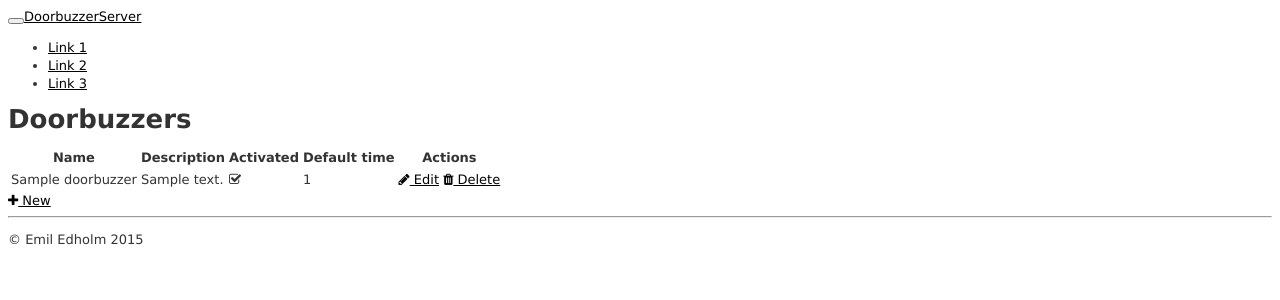
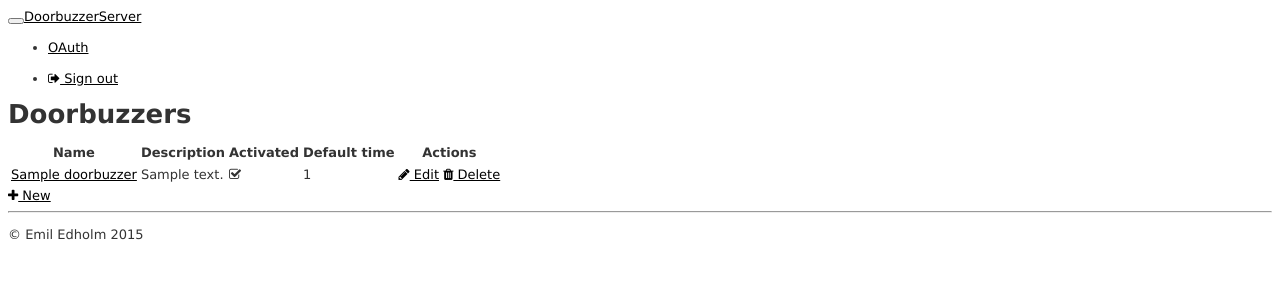
Before and after one commit to Edholm/doorbuzzer-server, a Rails app: page /doorbuzzers in a window 1280 px wide. Shown: the top 300 px of the page. Run offline with Rails 7, Linux system fonts and the light colour scheme; a user stored in the database is signed in; tables that the repository leaves empty hold one stand-in row (values such as "Sample post"); style sheets or scripts are compiled from the project's sources; parts of the project's set-up code (start-up, migrations or seed data) failed here and were passed over; some libraries are stand-ins or nearby versions.

Commit message:
Styling and selective output

```diff
--- a/app/controllers/doorbuzzers_controller.rb
+++ b/app/controllers/doorbuzzers_controller.rb
@@ -1,11 +1,11 @@
 class DoorbuzzersController < ApplicationController
   before_action :set_doorbuzzer, only: [:show, :edit, :update, :destroy]
 
-  respond_to :html
+  respond_to :html, :json
 
   def index
     @doorbuzzers = Doorbuzzer.all
-    #respond_with(@doorbuzzers)
+    respond_with(@doorbuzzer)
   end
 
   def show
--- a/app/views/doorbuzzers/index.html.slim
+++ b/app/views/doorbuzzers/index.html.slim
@@ -12,7 +12,7 @@ table class="table table-striped"
   tbody
     - @doorbuzzers.each do |doorbuzzer|
       tr
-        td= doorbuzzer.name
+        td= link_to doorbuzzer.name, doorbuzzer_path(doorbuzzer)
         td= doorbuzzer.description
         td= checkbox_icon doorbuzzer.activated
         td= doorbuzzer.default_time
--- a/app/views/layouts/application.html.slim
+++ b/app/views/layouts/application.html.slim
@@ -28,12 +28,12 @@ html lang="en"
             span.icon-bar
             span.icon-bar
           a.navbar-brand href="/" DoorbuzzerServer
-          .navbar-collapse.collapse.navbar-responsive-collapse
-            ul.nav.navbar-nav
-              li= link_to "Link 1", "/path1"
-              li= link_to "Link 2", "/path2"
-              li= link_to "Link 3", "/path3"
-
+          - if admin_signed_in?
+            .navbar-collapse.collapse.navbar-responsive-collapse
+              ul.nav.navbar-nav
+                li= link_to 'OAuth', oauth_applications_path
+              ul.nav.navbar-nav.navbar-right
+                li = link_to destroy_admin_session_path, method: :delete do fa_icon 'sign-out', text: 'Sign out' end
     .container
       .row
         .col-lg-9
--- a/config/application.rb
+++ b/config/application.rb
@@ -22,5 +22,8 @@ module DoorbuzzerServer
 
     # Do not swallow errors in after_commit/after_rollback callbacks.
     config.active_record.raise_in_transactional_callbacks = true
+    config.to_prepare do
+      Doorkeeper::ApplicationsController.layout "application"
+    end
   end
 end
```
Also changed, not shown: app/views/doorbuzzers/index.json.jbuilder, app/views/doorbuzzers/show.json.jbuilder.
